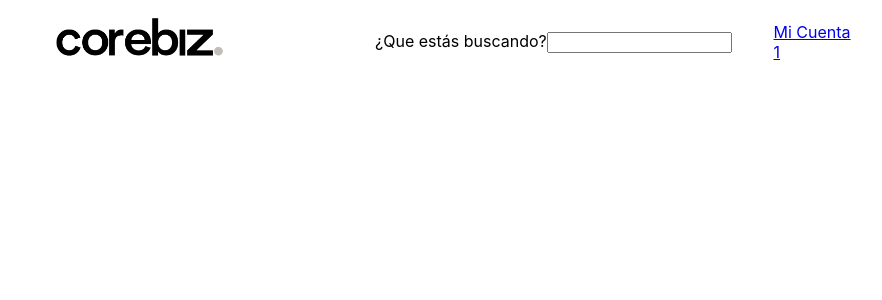
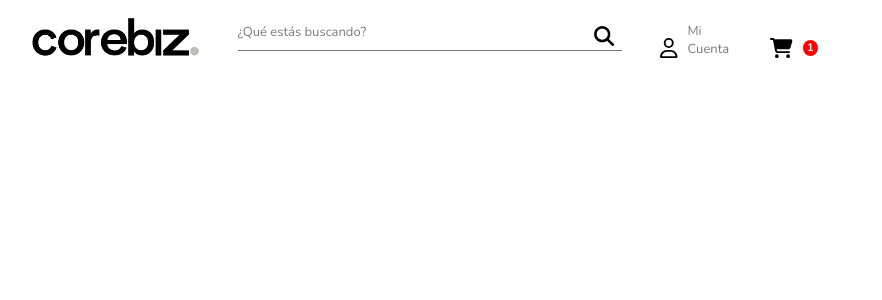
Before and after one commit to cahergax98/Test-Front-End, a React (Create React App) app: page / in a window 1280 px wide. Shown: the top 300 px of the page, without its empty margins (108-990 px from the left). Built offline with nearby package versions, Linux system fonts and the light colour scheme.

Commit message:
Header terminado

```diff
--- a/package.json
+++ b/package.json
@@ -3,6 +3,10 @@
   "version": "0.1.0",
   "private": true,
   "dependencies": {
+    "@fortawesome/fontawesome-svg-core": "^6.1.1",
+    "@fortawesome/free-regular-svg-icons": "^6.1.1",
+    "@fortawesome/free-solid-svg-icons": "^6.1.1",
+    "@fortawesome/react-fontawesome": "^0.1.18",
     "@testing-library/jest-dom": "^5.16.4",
     "@testing-library/react": "^13.2.0",
     "@testing-library/user-event": "^13.5.0",
--- a/public/index.html
+++ b/public/index.html
@@ -25,6 +25,9 @@
       Learn how to configure a non-root public URL by running `npm run build`.
     -->
     <title>React App</title>
+    <link rel="preconnect" href="https://fonts.googleapis.com">
+    <link rel="preconnect" href="https://fonts.gstatic.com" crossorigin>
+    <link href="https://fonts.googleapis.com/css2?family=Lato:wght@400;700;900&family=Nunito:wght@400;600;700;900&display=swap" rel="stylesheet">
   </head>
   <body>
     <noscript>You need to enable JavaScript to run this app.</noscript>
--- /dev/null
+++ b/src/components/header/CartBtn/CartBtn.css
@@ -0,0 +1,36 @@
+.cart {
+  display: inline-block;
+  width: 20%;
+  margin-left: 20px;
+}
+
+.cart-btn {
+  text-decoration: none;
+  text-align: left;
+  font: normal normal bold 10px/26px Nunito;
+  letter-spacing: 0px;
+  color: #FFFFFF;
+  font-size: 13px;
+  display: flex;
+  justify-content: center;
+  align-items: center;
+}
+
+.cart-icon {
+  color: black;
+  height: 20px;
+}
+
+.cart-counter {
+  width: 15px;
+  height: 15px;
+  background: red;
+  color: white;
+  font-size: 11px;
+  display: inline-flex;
+  border-radius: 50%;
+  justify-content: center;
+  align-items: center;
+  padding-top: 1px;
+  margin-left: 10px;
+}
--- /dev/null
+++ b/src/components/header/CartBtn/CartBtn.js
@@ -0,0 +1,20 @@
+import React from 'react';
+import { FontAwesomeIcon } from '@fortawesome/react-fontawesome'
+import { faShoppingCart } from '@fortawesome/free-solid-svg-icons'
+import './CartBtn.css';
+
+const CartBtn = () => {
+  let counter = 1;
+  return (
+    <>
+      <div className="cart">
+        <a href="/cart" className="cart-btn">
+          <FontAwesomeIcon className="cart-icon" icon={faShoppingCart} />
+          <span className="cart-counter">{counter}</span>
+        </a>
+      </div>
+    </>
+  );
+}
+
+export default CartBtn
--- a/src/components/header/Header.css
+++ b/src/components/header/Header.css
@@ -7,17 +7,3 @@
 .block {
   width: 33%;
 }
-.home-btn {
-  display: flex;
-  align-items: center;
-  justify-content: center;
-  width: 40%;
-}
-
-.home-btn img {
-  width: 200px;
-}
-
-.block.action-btns {
-  width: 15%;
-}
--- a/src/components/header/Header.js
+++ b/src/components/header/Header.js
@@ -1,36 +1,23 @@
 import React from 'react';
-import image from './../../imgs/corebiz-logo.png';
 import './Header.css';
+import HomeBtn from './HomeBtn/HomeBtn';
+import MyAccountBtn from './MyAccountBtn/MyAccountBtn';
+import CartBtn from './CartBtn/CartBtn';
+import SearchInput from './SarchInput/SearchInput';
 
 const Header = () => {
-  let counter = 1;
   return (
     <>
       <div className="container container-header">
         <div className="block home-btn">
-          <a href="/">
-            <img src={image} alt="Corebiz" />
-          </a>
+          <HomeBtn />
         </div>
         <div className="block search">
-          <label htmlFor="search-input">
-            ¿Que estás buscando?
-            <input type="text" name="search-input" id="search-input" />
-          </label>
+          <SearchInput />
         </div>
-        <div className="block my-acount">
-          <div className="my-acount">
-            <a href="/my-acoount" className="my-acount-btn">
-              <i className="fa fa-account"></i>
-              <span className="simpleText">Mi Cuenta</span>
-            </a>
-          </div>
-          <div className="cart">
-            <a href="/cart" className="cart-btn">
-              <i className="fa fa-cart"></i>
-              <span className="counter">{counter}</span>
-            </a>
-          </div>
+        <div className="block action-btns">
+          <MyAccountBtn />
+          <CartBtn />
         </div>
       </div>
     </>
--- /dev/null
+++ b/src/components/header/HomeBtn/HomeBtn.css
@@ -0,0 +1,10 @@
+.home-btn {
+  display: flex;
+  align-items: center;
+  justify-content: center;
+  width: 20%;
+}
+
+.home-btn img {
+  width: 200px;
+}
--- /dev/null
+++ b/src/components/header/HomeBtn/HomeBtn.js
@@ -0,0 +1,15 @@
+import React from 'react';
+import image from './../../../imgs/corebiz-logo.png';
+import './HomeBtn.css';
+
+const HomeBtn = () => {
+  return (
+    <>
+      <a href="/">
+        <img src={image} alt="Corebiz" />
+      </a>
+    </>
+  );
+}
+
+export default HomeBtn
--- /dev/null
+++ b/src/components/header/MyAccountBtn/MyAccountBtn.css
@@ -0,0 +1,24 @@
+.my-acount {
+  width: 17%;
+  display: inline-block;
+}
+
+.my-acount-btn {
+  text-decoration: none;
+  text-align: left;
+  font: normal normal normal 13px/18px Nunito;
+  letter-spacing: 0px;
+  color: #7A7A7A;
+  display: flex;
+  justify-content: space-between;
+  align-items: flex-end;
+}
+
+.my-acount .user-icon {
+  color: black;
+  height: 20px;
+}
+
+.my-acount .simpleText {
+  margin-left: 10px;
+}
--- /dev/null
+++ b/src/components/header/MyAccountBtn/MyAccountBtn.js
@@ -0,0 +1,19 @@
+import React from 'react';
+import './MyAccountBtn.css';
+import { FontAwesomeIcon } from '@fortawesome/react-fontawesome'
+import { faUser } from '@fortawesome/free-regular-svg-icons'
+
+const MyAccountBtn = () => {
+  return (
+    <>
+      <div className="my-acount">
+        <a href="/my-account" className="my-acount-btn">
+          <FontAwesomeIcon className="user-icon" icon={faUser} />
+          <span className="simpleText">Mi Cuenta</span>
+        </a>
+      </div>
+    </>
+  );
+}
+
+export default MyAccountBtn
--- /dev/null
+++ b/src/components/header/SarchInput/SearchInput.css
@@ -0,0 +1,41 @@
+.search label {
+  display: flex;
+  flex-flow: row wrap;
+  align-items: flex-start;
+  position: relative;
+}
+
+.search #search-input {
+  border: none;
+  border-bottom: 1px solid #7A7A7A;
+  width: 90%;
+  outline: none;
+}
+
+.search label .placeholder {
+  font: normal normal normal 13px/27px Nunito;
+  text-align: left;
+  color: #7A7A7A;
+  bottom: 5px;
+  position: absolute;
+  transition: all 0.2s ease;
+  display: inline-block;
+  -moz-user-select: none; /* Firefox */
+  -ms-user-select: none; /* IE10+/Edge */
+  user-select: none;
+}
+
+.search label .placeholder.focus {
+  font: normal normal normal 11px/27px Nunito;
+  bottom: 15px;
+  transition: all 0.2s ease;
+}
+
+.search .search-icon {
+  width: 10%;
+  height: 20px;
+  margin-top: -10px;
+  position: absolute;
+  right: 35px;
+  bottom: 5px;
+}
--- /dev/null
+++ b/src/components/header/SarchInput/SearchInput.js
@@ -0,0 +1,31 @@
+import React from 'react';
+import { FontAwesomeIcon } from '@fortawesome/react-fontawesome'
+import { faSearch } from '@fortawesome/free-solid-svg-icons'
+import './SearchInput.css';
+
+const SearchInput = () => {
+  const onFocusSearch = () => {
+    let placeHolder = document.querySelector(".block.search label .placeholder");
+    placeHolder.classList.add("focus");
+  };
+
+  const onBlurSearch = () =>  {
+    let input = document.querySelector(".block.search label #search-input");
+    if (input.value === "") {
+      let placeHolder = document.querySelector(".block.search label .placeholder");
+      placeHolder.classList.remove("focus");
+    }
+  };
+
+  return (
+    <>
+      <label htmlFor="search-input">
+        <span className="placeholder">¿Qué estás buscando?</span>
+        <input onBlur={onBlurSearch} onFocus={onFocusSearch} type="text" name="search-input" id="search-input" />
+        <FontAwesomeIcon className="search-icon" icon={faSearch} />
+      </label>
+    </>
+  );
+}
+
+export default SearchInput
```
Also changed, not shown: src/components/header/corebiz-logo.png (deleted), 1 other file (tests, documents, lock files or other folders).
